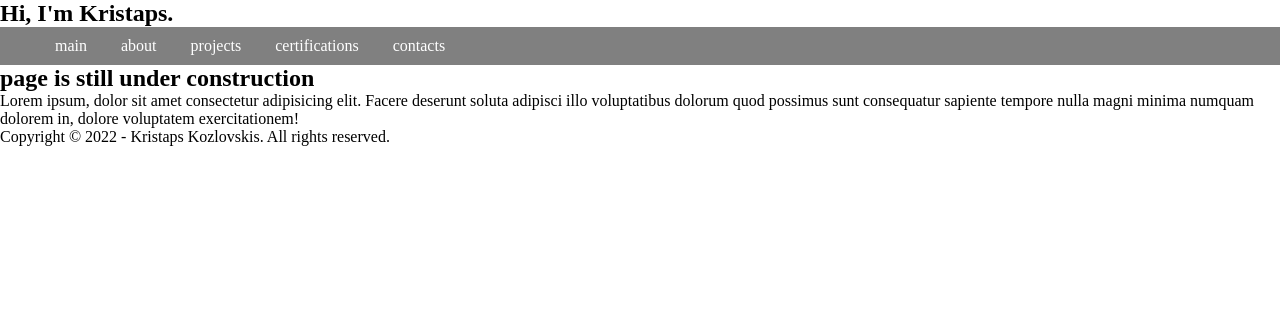
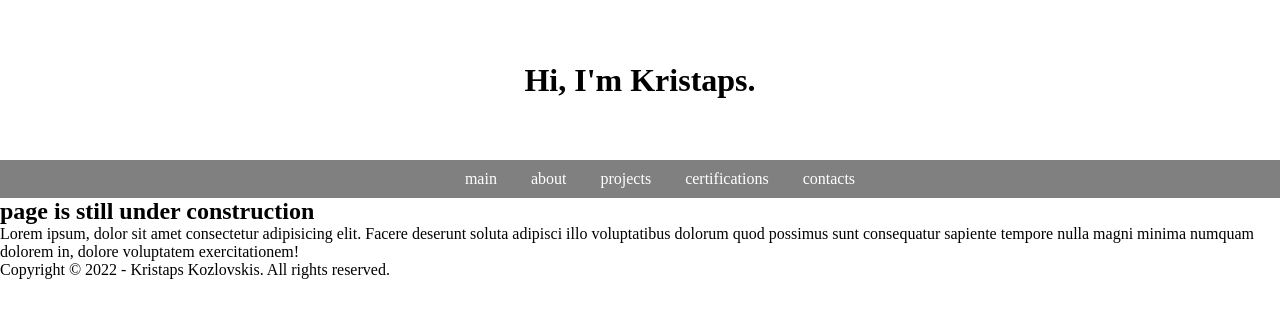
Before and after one commit to devkristaps/devkristaps.github.io, a plain HTML site: page index.html in a window 1280 px wide. Drawn offline with Linux system fonts and the light colour scheme.

Commit message:
Changes to design

```diff
--- a/index.html
+++ b/index.html
@@ -14,7 +14,7 @@
 <div class="container">
 
     <header>
-        <h2>Hi, I'm Kristaps.</h2>
+        <h1>Hi, I'm Kristaps.</h1>
     </header>
 
     <nav class="nav-bar">
--- a/style.css
+++ b/style.css
@@ -2,7 +2,17 @@
     margin: 0;
 }
 
+header {
+    height: 20vh;
+    display: flex;
+    align-items: center;
+    justify-content: center;
+}
+
 .nav-bar {
+    display: flex;
+    align-items: center;
+    justify-content: center;
     width: 100%;
     background-color: gray;
 }
```
